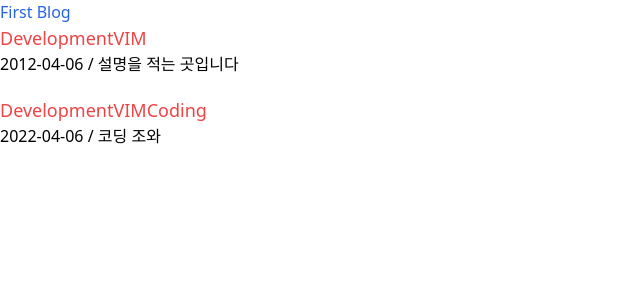
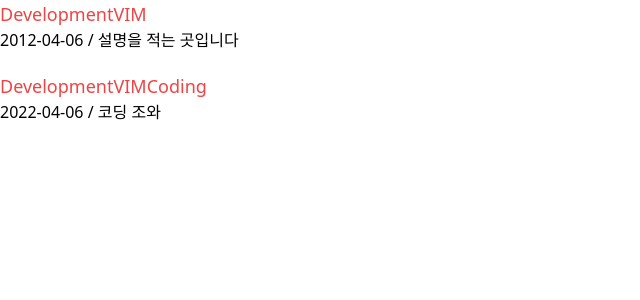
Before and after one commit to HA-SEUNG-JEONG/wanted-assignment-markdownBlog, a Next.js app: page /blog in a window 1280 px wide. Shown: the top 300 px of the page, without its empty margins (0-640 px from the left). Built offline with nearby package versions, Linux system fonts and the light colour scheme.

Commit message:
✅ id 추가

```diff
--- a/__posts/01-blogPost1.md
+++ b/__posts/01-blogPost1.md
@@ -1,4 +1,5 @@
 ---
+id: 1
 categories:
   - Development
   - VIM
--- a/__posts/02-blogPost2.md
+++ b/__posts/02-blogPost2.md
@@ -1,4 +1,5 @@
 ---
+id: 2
 categories:
   - Development
   - VIM
--- a/pages/blog/index.tsx
+++ b/pages/blog/index.tsx
@@ -3,6 +3,7 @@ import matter from "gray-matter";
 import { NextPage } from "next";
 
 interface Post {
+  id: number;
   categories: string;
   date: string;
   description: string;
@@ -13,9 +14,8 @@ interface Post {
 const blog: NextPage<{ posts: Post[] }> = ({ posts }) => {
   return (
     <>
-      <h1 className="text-blue-600">First Blog</h1>
-      {posts.map((post, index) => (
-        <div key={index} className="mb-5">
+      {posts.map((post, id) => (
+        <div key={id} className="mb-5">
           <span className="text-lg text-red-500">{post.categories}</span>
           <div>
             <span>
```
